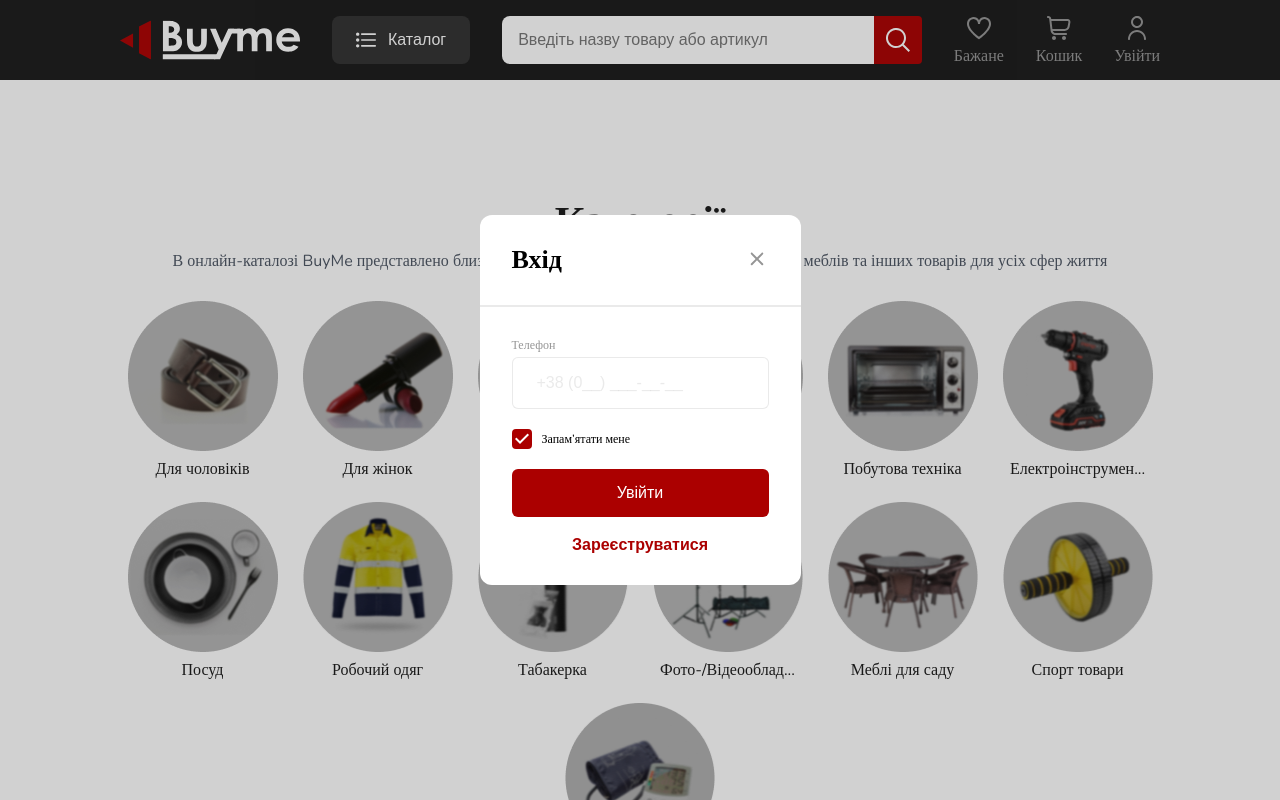
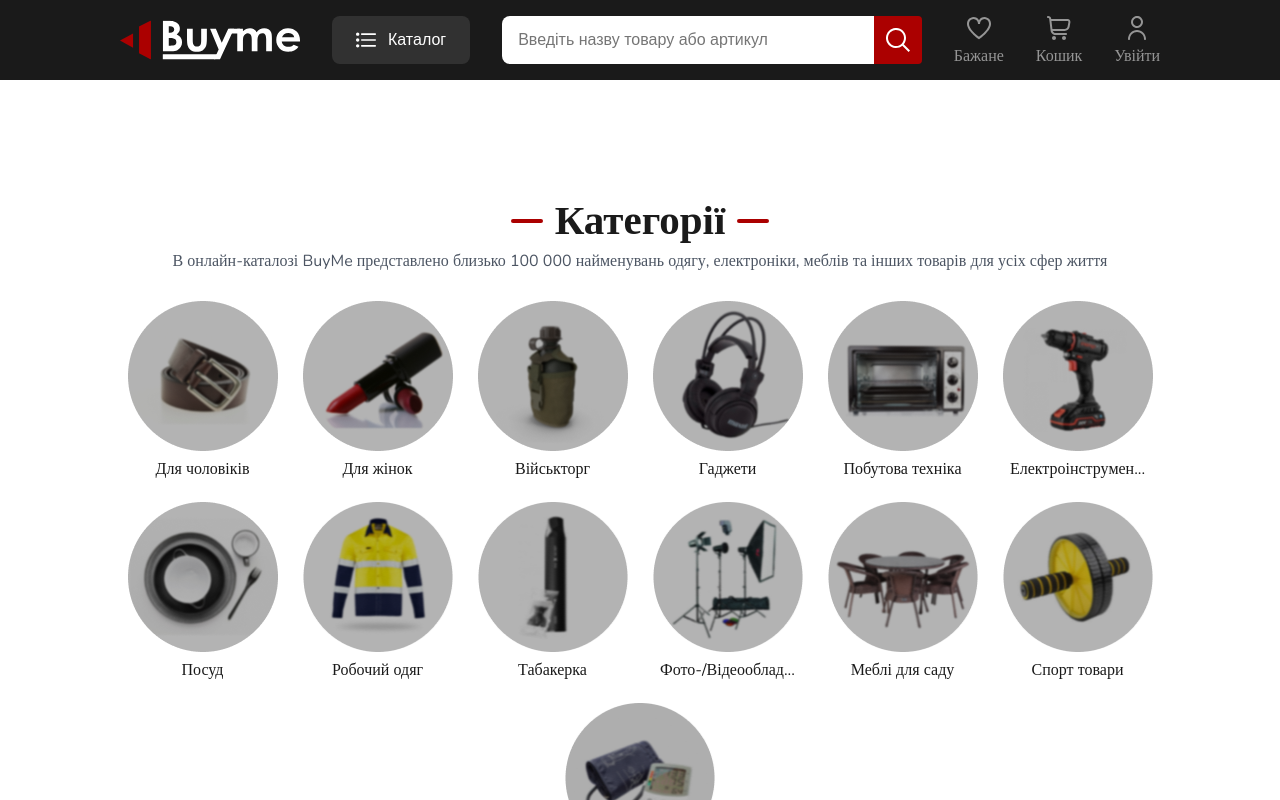
Before and after one commit to Ilyapashayan20/buyme, a React (Create React App) app: page / in a window 1280 px wide. Shown: the top 800 px of the page. Built offline with nearby package versions, Linux system fonts and the light colour scheme.

Commit message:
functional open and close modal window

```diff
--- a/src/components/atom/Modal/index.tsx
+++ b/src/components/atom/Modal/index.tsx
@@ -3,7 +3,7 @@ import styles from './Modal.module.scss'
 import { ModalProps } from './type'
 import { CloseIcon, CogIcon } from 'assets'
 
-const Modal: FC<ModalProps> = ({ title, children }) => (
+const Modal: FC<ModalProps> = ({ title, children, onClose }) => (
   <div className={styles.modal}>
     <div className={styles.modal__block}>
       <div className={styles.modal__block__header}>
@@ -15,7 +15,7 @@ const Modal: FC<ModalProps> = ({ title, children }) => (
             <CogIcon />{' '}
           </div>
         )}
-        <button className={styles.modal__block__header__close__btn}>
+        <button onClick={onClose} className={styles.modal__block__header__close__btn}>
           <CloseIcon />
         </button>
       </div>
--- a/src/components/atom/Modal/type.ts
+++ b/src/components/atom/Modal/type.ts
@@ -1,4 +1,5 @@
 export type ModalProps = {
     title?: string,
-    children?: React.ReactNode
+    children?: React.ReactNode,
+    onClose: () => void
   }
--- a/src/components/layout/Header/Header.module.scss
+++ b/src/components/layout/Header/Header.module.scss
@@ -57,6 +57,7 @@
       gap: 8px;
       color: #959595;
       text-align: center;
+      cursor: pointer;
       @extend %secondary-1;
     }
   }
--- a/src/components/layout/Header/index.tsx
+++ b/src/components/layout/Header/index.tsx
@@ -1,13 +1,19 @@
 import { FC, useState } from 'react'
-
 import { HeartIcon, ListIcon, LogoIcon, SearchIcon, ShopCartIcon, UserIcon } from 'assets'
-
 import styles from './Header.module.scss'
 import { Button, Checkbox, Modal } from 'components/atom'
 import InputAuth from 'components/atom/Input/Auth'
 import { TModalState } from './type'
 
 const Header: FC = () => {
+  const [showAuthModal, setShowAuthModal] = useState(false)
+  const openModal = () => {
+    setShowAuthModal(true)
+  }
+
+  const closeModal = () => {
+    setShowAuthModal(false)
+  }
   const [modalState, setModalState] = useState<TModalState>({
     title: 'Вхід',
     showLogin: true,
@@ -75,13 +81,14 @@ const Header: FC = () => {
           <p>Кошик</p>
         </div>
 
-        <div className={styles.wrapper__icons_group__item}>
+        <div role='button' onClick={openModal} className={styles.wrapper__icons_group__item}>
           <UserIcon />
 
           <p>Увійти</p>
         </div>
       </div>
-      <Modal title={modalState.title}>
+      {showAuthModal && (
+        <Modal onClose={closeModal} title={modalState.title}>
           {modalState.showLogin && (
             <div className={styles.modal__form}>
               <InputAuth lable='Телефон' type='tel' placeholder='+38 (0__) ___-__-__' />
@@ -134,6 +141,7 @@ const Header: FC = () => {
             </div>
           )}
         </Modal>
+      )}
     </header>
   )
 }
```
Lines whose indentation alone changed are shown as unchanged.
